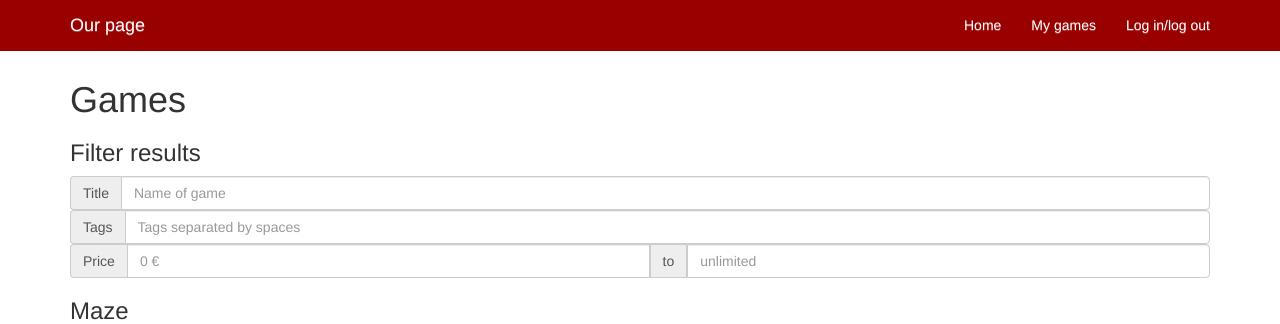
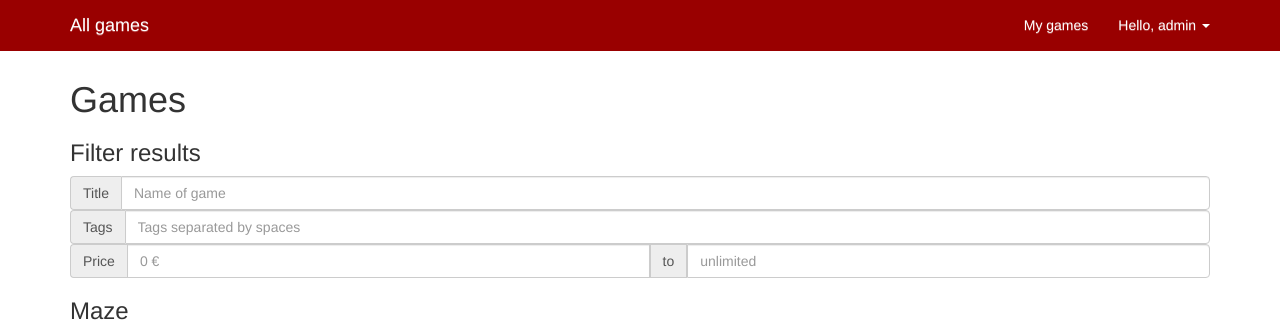
Before and after one commit to nlindroos/Gamestore-2015, a Django app: page // in a window 1280 px wide. Shown: the top 324 px of the page. Run offline with Django 3.2, Linux system fonts and the light colour scheme; a user stored in the database is signed in; data comes from the database, SQL or seed files in the repository; both versions use the stored data as it was after the commit; parts of the project's set-up code (start-up, migrations or seed data) failed here and were passed over; some libraries are stand-ins or nearby versions.

Commit message:
added dropdown menu to navbar, fixed redirect for mygames

```diff
--- a/gamestore/store/static/store/css/base.css
+++ b/gamestore/store/static/store/css/base.css
@@ -14,5 +14,9 @@ body {
 .nav > li > a:hover,
 .nav > li > a:focus {
   background-color: #838383;
-  /*background-color: #DDD;*/
 }
+
+/* 'Three stripes' in navbar on mobile device */
+.icon-bar {
+    background-color: #FFF;
+}
--- a/gamestore/store/templates/store/base.html
+++ b/gamestore/store/templates/store/base.html
@@ -18,13 +18,32 @@
                     <span class="icon-bar"></span>
                     <span class="icon-bar"></span>
                 </button>
-                <a href="/allgames" class="navbar-brand">Our page</a>
+                <a href="/allgames" class="navbar-brand">All games</a>
             </div>
             <div class="navbar-collapse collapse">
                 <ul class="nav navbar-nav navbar-right">
-                    <li><a href="/allgames">Home</a></li>
+                    {% if user.is_authenticated %}
+                    {% if "Players" == user.groups.all.0.name  %}
                     <li><a href="/mygames">My games</a></li>
-                    <li><a href="/login">Log in/log out</a></li>
+                    {% else %}
+                    <li><a href="/dev">My games</a></li>
+                    {% endif %}
+                    <li role="presentation" class="dropdown">
+                        <a class="dropdown-toggle" data-toggle="dropdown" href="#" role="button" aria-expanded="false">
+                        Hello, {% if user.first_name %}
+                        {{ user.first_name }}
+                        {% else %}
+                        {{ user.username }}
+                        {% endif %}
+                        <span class="caret"></span>
+                        </a>
+                        <ul class="dropdown-menu" role="menu">
+                            <li><a href="/logout">Log out</a></li>
+                        </ul>
+                    </li>
+                    {% else %}
+                    <li><a href="/login">Log in</a></li>
+                    {% endif %}
                 </ul>
             </div>
         </div>
--- a/gamestore/store/views.py
+++ b/gamestore/store/views.py
@@ -9,11 +9,14 @@ from django.forms.models import modelform_factory
 from django.contrib.auth.models import Group
 from store.forms import MyRegistrationForm
 import re
+from django import template
 
 #http://bradmontgomery.blogspot.fi/2009/04/restricting-access-by-group-in-django.html
 
 from store.models import *
 
+register = template.Library()
+@register.filter(name='is_player')
 def is_player(user):
     if user:
         try:
@@ -32,10 +35,6 @@ def is_developer(user):
         else:
             return True
 
-GameForm = modelform_factory(Game, fields=('title', 'url', 'price', 'description', 'tags'))
-
-
-# Create your views here.
 
 def denied_view(request):
     return render(request, 'store/denied.html')
@@ -87,19 +86,18 @@ def signup_success_view(request):
 
 def all_games_view(request):
     games = Game.objects.all()
+    user = request.user
     if request.user.is_authenticated() and is_player(request.user):
         owned_games = set(x.pk for x in OwnedGame.objects.filter(player=request.user.pk))
-        return render(request, 'store/allgames.html', {'games' : games, 'owned' : owned_games})
-    return render(request, 'store/allgames.html', {'games' : games, 'owned' : set()})
+        return render(request, 'store/allgames.html', {'games' : games, 'owned' : owned_games, 'user' : user})
+    return render(request, 'store/allgames.html', {'games' : games, 'owned' : set(), 'user' : user})
 
 @login_required
 @user_passes_test(is_player, "/denied")
 def my_games_view(request):
-    owned_games = request.user.ownedgame_set.all()
-    game_set = []
-    for game in owned_games:
-        game_set.append(game.game)
-    return render(request, 'store/mygames.html', {'game_set': game_set})
+    user = request.user
+    owned_games = list(x.game for x in request.user.ownedgame_set.all())
+    return render(request, 'store/mygames.html', {'game_set': owned_games, 'user' : user})
 
 @login_required
 @user_passes_test(is_player, "/denied")
@@ -108,6 +106,7 @@ def play_view(request, game):
     Args:
         game: DB primary key of the game
     """
+    user = request.user
     try:
         g = Game.objects.get(pk=game)
     except:
@@ -120,27 +119,30 @@ def play_view(request, game):
         # no such game or player doesn't own the game
         raise Http404("You don't own this game :(") # maybe redirect to allgames?
 
-    return render(request, 'store/playgame.html', {'gamename' : g.title, 'gameurl' : g.url, 'gameid' : game})
+    return render(request, 'store/playgame.html', {'gamename' : g.title, 'gameurl' : g.url, 'gameid' : game, 'user' : user})
 
 @login_required
 @user_passes_test(is_player, "/denied")
 def checkout_view(request):
+    user = request.user
     game = request.POST.get('game', '')
-    return render_to_response('store/checkout.html', {'game' : game})
+    return render_to_response('store/checkout.html', {'game' : game, 'user' : user})
 
 @login_required
 @user_passes_test(is_developer, "/denied")
 def developer_view(request):
+    user = request.user
     games = Game.objects.filter(developer=request.user).annotate(Sum('purchase__fee')).annotate(Count('purchase'))
     # TODO: remove prints!!!!
     print(games.query)
     print(list(games))
 
-    return render(request, 'store/developer.html', {'games' : games, 'devname' : request.user.username})
+    return render(request, 'store/developer.html', {'games' : games, 'devname' : request.user.username, 'user' : user})
 
 @login_required
 @user_passes_test(is_developer, "/denied")
 def dev_game_edit_view(request, game):
+    user = request.user
     try:
         g = Game.objects.get(developer=request.user, pk=game)
     except:
@@ -159,16 +161,19 @@ def dev_game_edit_view(request, game):
             g.tags = re.sub(r',?(\s)+', ',', f.cleaned_data['tags'])
             g.save()
             c['game'] = g
+            c['user'] = user
             return render(request, 'store/editgame.html', c)
         else:
             c['game'] = g
             c['form'] = f
+            c['user'] = user
             return render(request, 'store/editgame.html', c)
-    return render(request, 'store/editgame.html', {'game' : g})
+    return render(request, 'store/editgame.html', {'game' : g, 'user' : user})
 
 @login_required
 @user_passes_test(is_developer, "/denied")
 def dev_new_game_view(request):
+    user = request.user
     if request.method == 'POST':
         c = {}
         c.update(csrf(request))
@@ -182,11 +187,13 @@ def dev_new_game_view(request):
                      tags=re.sub(r',?(\s)+', ',', f.cleaned_data['tags']))
             g.save()
             c['game'] = g
+            c['user'] = user
             return render(request, 'store/editgame.html', c)
         else:
             c['form'] = f
+            c['user'] = user
             return render(request, 'store/newgame.html', c)
-    return render(request, 'store/newgame.html')
+    return render(request, 'store/newgame.html', {'user' : user})
 
 @login_required
 @user_passes_test(is_player, "/denied")
```
Also changed, not shown: gamestore/db.sqlite3.
